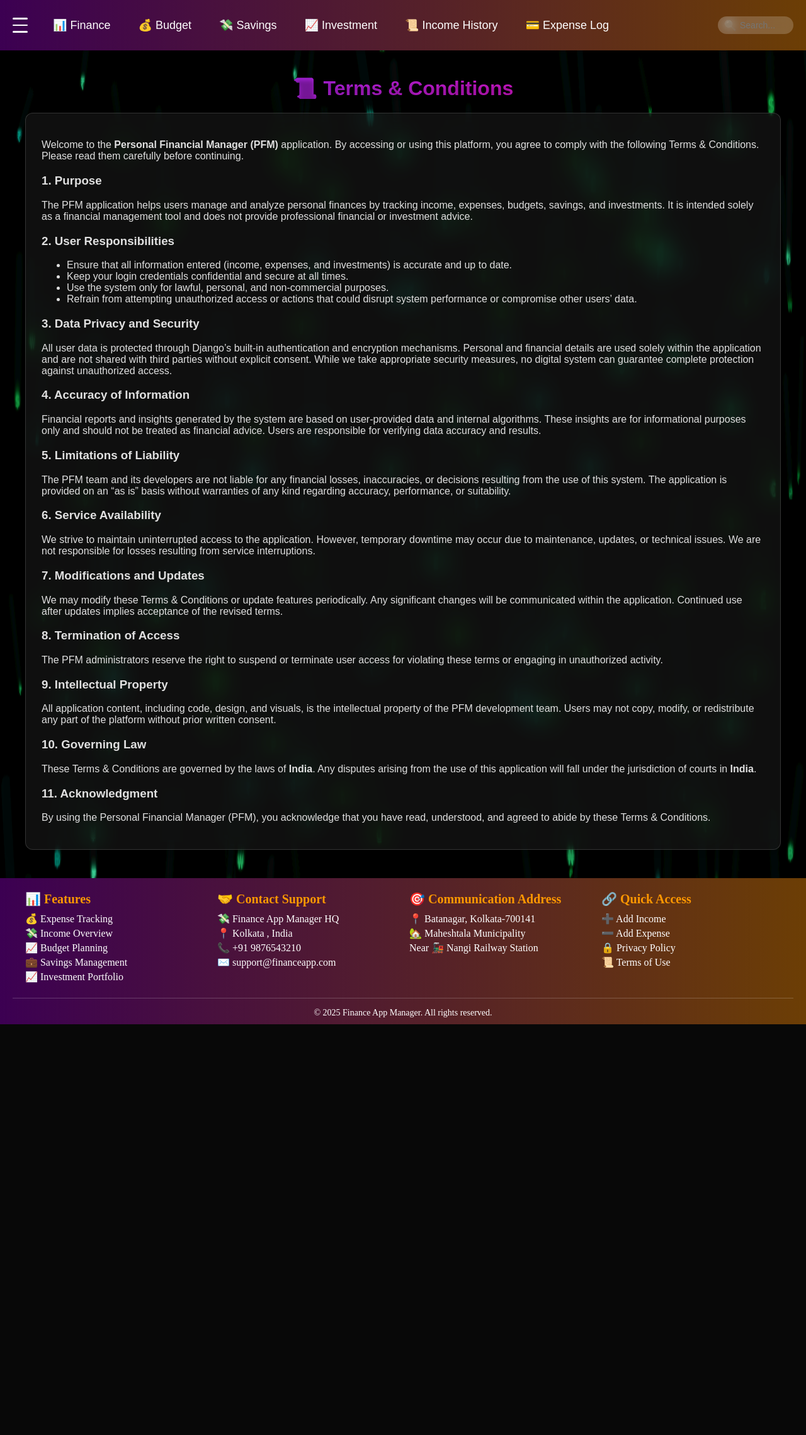
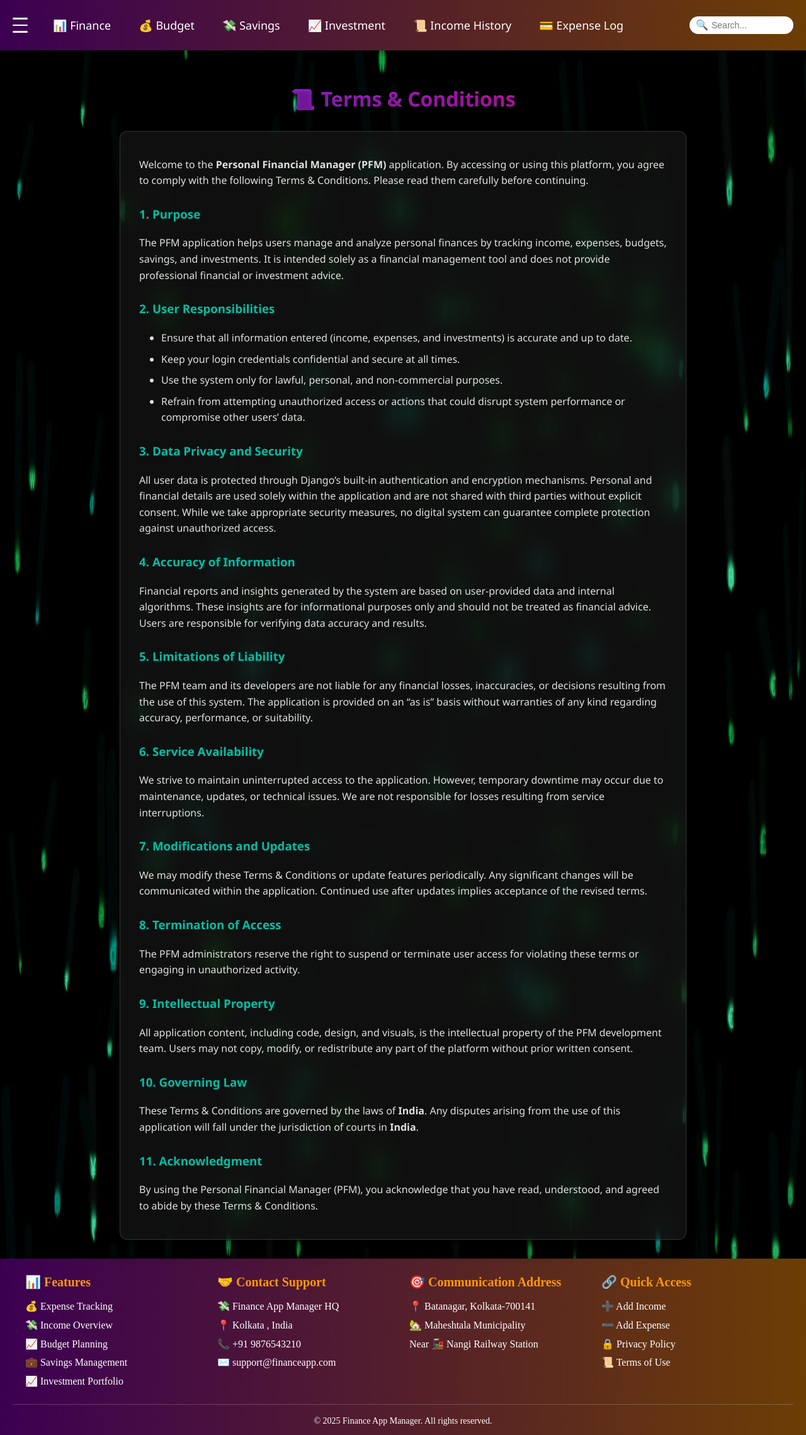
Before and after one commit to aritra-mallik/personal-financial-manager, a Django app: template testing/core/templates/core/terms.html in a window 1280 px wide. Shown: the whole page at 63% size. Before the commit the page ends 1626 px from the top, so only its background shows below. Run offline with Django 5.2, Linux system fonts and the light colour scheme; the template is opened without the code that fills it, so the values that code supplies are empty.

Commit message:
Add files via upload

```diff
--- a/testing/core/static/core/styles.css
+++ b/testing/core/static/core/styles.css
@@ -1,4 +1,133 @@
-/* Define variables for both themes */
+/* ================================================
+   Personal Financial Manager (PFM)
+   Minimal CSS for Terms & Privacy Pages
+   ================================================ */
+
+/* ---------- Theme Variables ---------- */
+body {
+    --bg-color: #ffffff;
+    --text-color: #121212;
+    --card-bg: rgba(245, 245, 245, 0.6);
+}
+
+body.dark {
+    --bg-color: #121212;
+    --text-color: #E0E0E0;
+    --card-bg: rgba(30, 30, 30, 0.5);
+}
+
+/* ---------- Base Styling ---------- */
+body {
+    margin: 0;
+    font-family: "Segoe UI", Arial, sans-serif;
+    background-color: var(--bg-color);
+    color: var(--text-color);
+    line-height: 1.6;
+    transition: background 0.4s ease, color 0.4s ease;
+    backdrop-filter: blur(10px);
+    -webkit-backdrop-filter: blur(10px);
+}
+
+main {
+    padding: 30px 20px;
+    max-width: 900px;
+    margin: auto;
+}
+
+.page-title {
+    text-align: center;
+    margin-bottom: 25px;
+    font-size: 2em;
+    font-weight: bold;
+    background: linear-gradient(135deg, #7b2ff7, #f107a3);
+    -webkit-background-clip: text;
+    background-clip: text;
+    color: transparent;
+    -webkit-text-fill-color: transparent;
+    text-shadow: 0 2px 5px rgba(0, 0, 0, 0.3);
+}
+
+/* ---------- Card Container ---------- */
+.card {
+    background-color: var(--card-bg);
+    padding: 30px;
+    border-radius: 12px;
+    box-shadow: 0 8px 32px rgba(0,0,0,0.25);
+    backdrop-filter: blur(18px) saturate(180%);
+    -webkit-backdrop-filter: blur(18px) saturate(180%);
+    border: 1px solid rgba(255, 255, 255, 0.15);
+}
+
+/* ---------- Text & Lists ---------- */
+.card h3 {
+    margin-top: 25px;
+    color: #00BFA6;
+}
+
+.card p {
+    margin: 10px 0;
+}
+
+.card ul {
+    margin: 10px 0 20px 20px;
+    padding-left: 15px;
+}
+
+.card ul li {
+    margin-bottom: 8px;
+}
+
+/* ---------- Links ---------- */
+a {
+    color: #00BFA6;
+    text-decoration: none;
+    font-weight: 500;
+}
+
+a:hover {
+    text-decoration: underline;
+}
+
+/* ---------- Background Canvas ---------- */
+html, body {
+  margin: 0;
+  padding: 0;
+  height: auto;
+  min-height: 100%;
+  overflow-x: hidden;
+}
+
+#money-bg {
+  position: absolute;
+  top: 0;
+  left: 0;
+  width: 100%;
+  z-index: -1;
+  pointer-events: none;
+}
+
+
+/* ---------- Responsive Design ---------- */
+@media (max-width: 1024px) {
+    main {
+        padding: 20px;
+    }
+}
+
+@media (max-width: 480px) {
+    header, footer {
+        padding: 10px;
+        font-size: 14px;
+    }
+    .page-title {
+        font-size: 1.6em;
+    }
+    .card {
+        padding: 20px;
+    }
+}
+
+/*
 body {
     --bg-color: #ffffff;
     --text-color: #121212;
@@ -14,7 +143,6 @@
     --delete-hover-bg: #e03a2e;
 }
 
-/* Dark Theme Overrides */
 body.dark {
     --bg-color: #121212;
     --text-color: #E0E0E0;
@@ -30,7 +158,7 @@
     --delete-hover-bg: #e03a2e;
 }
 
-/* Apply variables */
+
 body {
     margin: 0;
     font-family: Arial, sans-serif;
@@ -58,7 +186,6 @@
     text-shadow: 0px 4px 6px rgba(0, 0, 0, 0.3);
 }
 
-/* Tables (glass style) */
 table {
     width: 100%;
     border-collapse: collapse;
@@ -88,7 +215,6 @@
     background-color: var(--table-alt-bg);
 }
 
-/* Forms (glass style) */
 form {
     background-color: var(--card-bg);
     padding: 20px;
@@ -151,7 +277,6 @@
     background-color: var(--delete-hover-bg);
 }
 
-/* Cards (glass) */
 .card {
     background-color: var(--card-bg);
     padding: 25px;
@@ -163,7 +288,7 @@
     border: 1px solid rgba(255,255,255,0.15);
 }
 
-/* Responsiveness */
+
 @media (max-width: 1024px) {
     main {
         padding: 15px;
@@ -193,3 +318,4 @@
     z-index: -1;
     pointer-events: none;
 }
+ */
```
